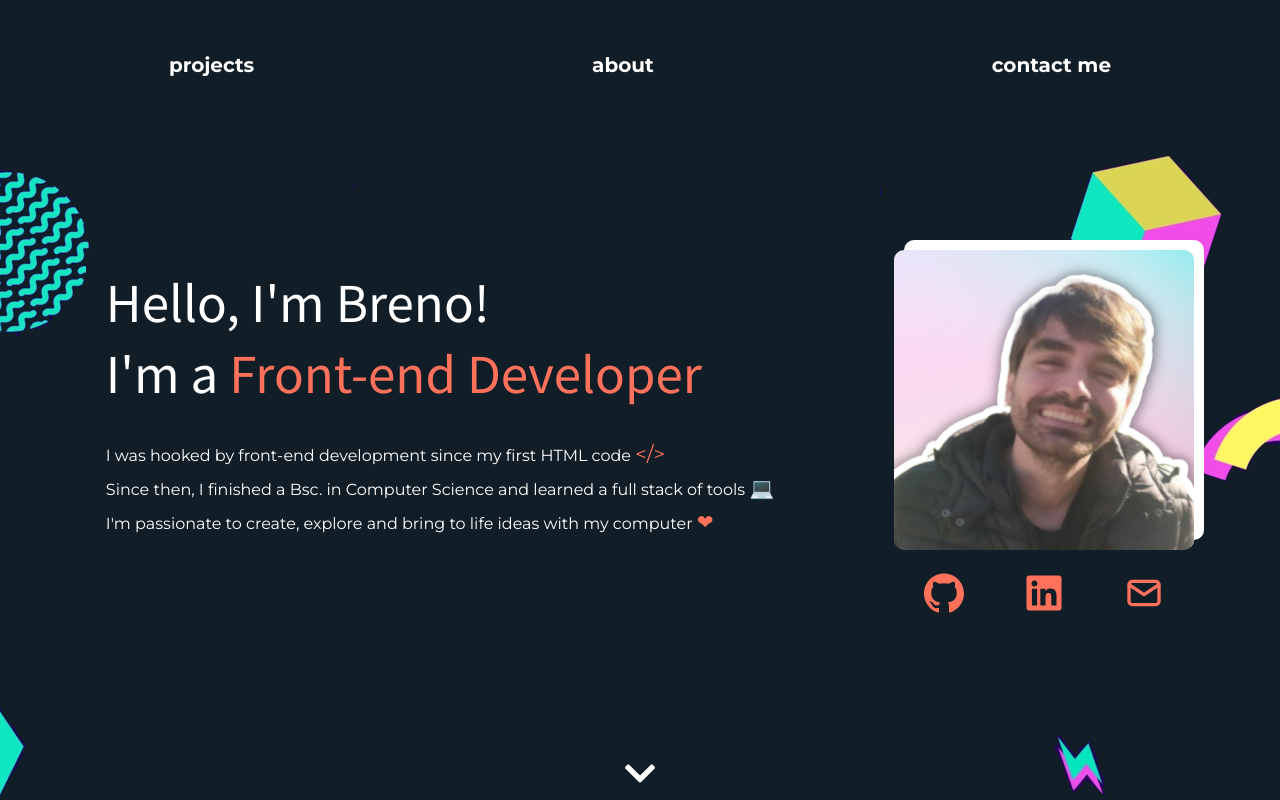
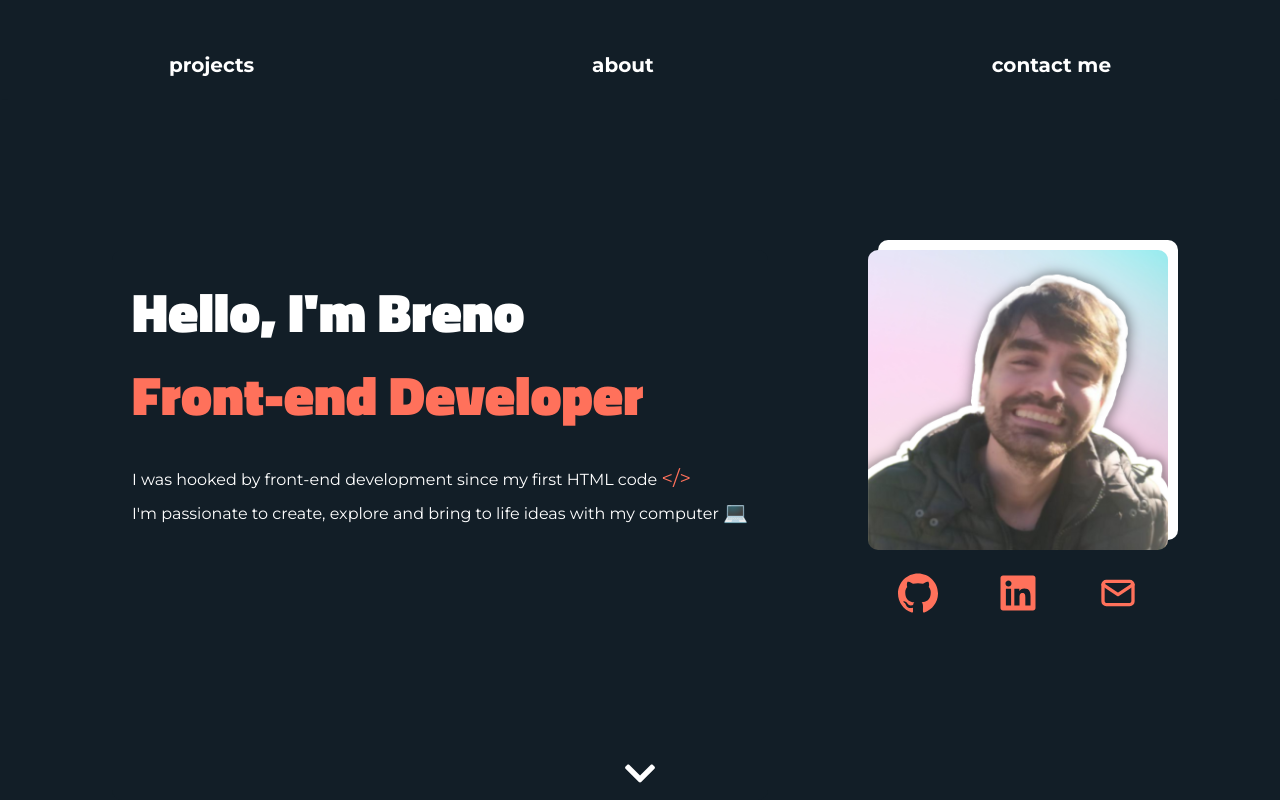
Before and after one commit to BrenoFischer/portfolio, a React (Create React App) app: page / in a window 1280 px wide. Shown: the top 800 px of the page. Built offline with nearby package versions, Linux system fonts and the light colour scheme.

Commit message:
change title font style and add more about text

```diff
--- a/public/index.html
+++ b/public/index.html
@@ -2,7 +2,8 @@
 <html lang="en">
   <head>
     <meta charset="utf-8" />
-    <link rel="icon" href="%PUBLIC_URL%/favicon.ico" />
+    <link rel="preconnect" href="https://fonts.googleapis.com" />
+    <link rel="preconnect" href="https://fonts.gstatic.com" crossorigin />
     <meta name="viewport" content="width=device-width, initial-scale=1" />
     <meta name="theme-color" content="#000000" />
     <meta
@@ -10,29 +11,13 @@
       content="Web site created using create-react-app"
     />
     <link rel="apple-touch-icon" href="%PUBLIC_URL%/logo192.png" />
-    <!--
-      manifest.json provides metadata used when your web app is installed on a
-      user's mobile device or desktop. See https://developers.google.com/web/fundamentals/web-app-manifest/
-    -->
+
     <link rel="manifest" href="%PUBLIC_URL%/manifest.json" />
-    <!--
-      Notice the use of %PUBLIC_URL% in the tags above.
-      It will be replaced with the URL of the `public` folder during the build.
-      Only files inside the `public` folder can be referenced from the HTML.
 
-      Unlike "/favicon.ico" or "favicon.ico", "%PUBLIC_URL%/favicon.ico" will
-      work correctly both with client-side routing and a non-root public URL.
-      Learn how to configure a non-root public URL by running `npm run build`.
-    -->
-    <link rel="preconnect" href="https://fonts.googleapis.com">
-    <link rel="preconnect" href="https://fonts.gstatic.com" crossorigin>
-    <link href="https://fonts.googleapis.com/css2?family=Montserrat:wght@200;300;400;500;600;700;800;900&display=swap" rel="stylesheet">
-    <link rel="preconnect" href="https://fonts.googleapis.com">
-    <link rel="preconnect" href="https://fonts.gstatic.com" crossorigin>
-    <link href="https://fonts.googleapis.com/css2?family=Mada:wght@300;400;500;600;700;900&display=swap" rel="stylesheet">
-    <link rel="preconnect" href="https://fonts.googleapis.com">
-    <link rel="preconnect" href="https://fonts.gstatic.com" crossorigin>
-    <link href="https://fonts.googleapis.com/css2?family=Kanit:wght@300;400&display=swap" rel="stylesheet">
+    <link href="https://fonts.googleapis.com/css2?family=Montserrat:wght@200;300;400;500;600;700;800;900&display=swap" rel="stylesheet" />
+    <link href="https://fonts.googleapis.com/css2?family=Mada:wght@300;400;500;600;700;900&display=swap" rel="stylesheet" />
+    <link href="https://fonts.googleapis.com/css2?family=Kanit:wght@300;400&display=swap" rel="stylesheet" />
+    <link href="https://fonts.googleapis.com/css2?family=Titillium+Web:wght@900&display=swap" rel="stylesheet" />
     <title>Breno Perricone | Front-end Developer</title>
   </head>
   <body>
--- a/src/components/description/description.component.jsx
+++ b/src/components/description/description.component.jsx
@@ -14,12 +14,9 @@ const Description = () => {
       <section className="description-section" id="description">
         <div className="description">
           <div className="description__text">
-            <h1 className='description__text-title'>Hello, I'm Breno!<br/>I'm a <span>Front-end Developer</span></h1>
+            <h1 className='description__text-title'>Hello, I'm Breno<br/><span>Front-end Developer</span></h1>
             <p className='description__text-paragraph margin-top-small'>I was hooked by front-end development since my first HTML code 	<span>&#60;/&#62;</span></p>
-            <p className='description__text-paragraph'>Since then, I finished a Bsc. in Computer Science and learned a full stack of tools <span>&#x1F4BB;</span></p>
-            <p className='description__text-paragraph'>I'm passionate to create, explore and bring to life ideas with my computer <span>&#x2764;</span></p>
-            {/* <p className='description__text-paragraph'>Throughout my time at the university and as an IT professional, I got</p>
-            <p className='description__text-paragraph'>in touch with multiple techs - from machine learning to mobile dev.</p> */}
+            <p className='description__text-paragraph'>I'm passionate to create, explore and bring to life ideas with my computer <span>&#x1F4BB;</span></p>
           </div>
           <div className="description__photo-box">
             <div className="description__photo-box-bubble"><p>Hi!</p></div>
--- a/src/components/description/description.styles.scss
+++ b/src/components/description/description.styles.scss
@@ -30,7 +30,7 @@ $appear-bubble-5-delay: calc($appear-bubble-duration + $appear-bubble-4-delay +
     display: flex;
     justify-content: center;
     height: calc(100vh - $nav-height);
-    background-image: url("../../assets/90s-3-2.png");
+    background: $secondary-color;
     background-position: top;
     position: relative;
     box-shadow: 0 4px 4px 0 rgba(0, 0, 0, 0.3);
@@ -63,9 +63,9 @@ $appear-bubble-5-delay: calc($appear-bubble-duration + $appear-bubble-4-delay +
 
 
         &-title {
-            font-family: "Mada", sans-serif;
+            font-family: "Titillium Web", sans-serif;
             font-size: 5.5rem;
-            font-weight: 400;
+            font-weight: 900;
 
             @include respond(tablet-port) {
                 font-size: 4rem;
@@ -157,6 +157,7 @@ $appear-bubble-5-delay: calc($appear-bubble-duration + $appear-bubble-4-delay +
             opacity: 0;
             position: absolute;
             top: $bubble-position-top;
+            left: -2rem;
             height: $bubble-height;
             width: 10rem;
             background-color: $white;
--- a/src/routes/about/about.component.jsx
+++ b/src/routes/about/about.component.jsx
@@ -24,7 +24,12 @@ const About = () => {
                     <p>I'm <span>curious</span> by nature. Always trying to understand new concepts and ways to find a <span>solution to a problem</span>.</p>
                     <p>Writing <span>clean code</span>, that is <span>acessible</span> to others it's what motivates me to always improve while coding.</p>
                     <br/>
-                    <p>I have a <span>Bsc. in Computer Science</span> from PUC-Rio University.</p>
+                    <p>I have a <span>Bsc. in Computer Science</span> from PUC-Rio University, ranked at <span>first</span> in the Brazil IT Universities Ranking (ENADE ranking)</p>
+                    <br/>
+                    <p>My college internships helped me grown as a <span>software developer professional</span>. My first internship was as a <span>Mobile Developer</span>, using mainly <span>React Native</span> and <span>Mongodb</span>. This experience inserted me into a startup development environment, where I was in touch with the <span>Agile Methodology</span> and where I had plenty interaction with Seniors, Juniors, CEOs, Designers, Economists and HRs.</p>
+                    <p>Another internship that added a lot to my professional growth was the <span>Web App Gradys Groundstation</span>. This project sponsored by the <span>U.S. Air Force</span>, accomplished remarkable goals in the study of <span>devices network communication</span>. My tutors gave me freedom to create, in my own way, an Web App to monitor/control a mobile network of devices. This kind of freedom helped me develop a <span>professional responsibility</span>, to make the best product decisions.</p>
+                    <br/>
+                    <p>Complementary professional specialization includes <span>Udemy Courses</span> (Javascript, React, Sass and Web Development) and <span>Rocketseat Course</span> (React Trail).</p>
                 </div>
 
                 <SectionTitle title={"Skills"} />
```
